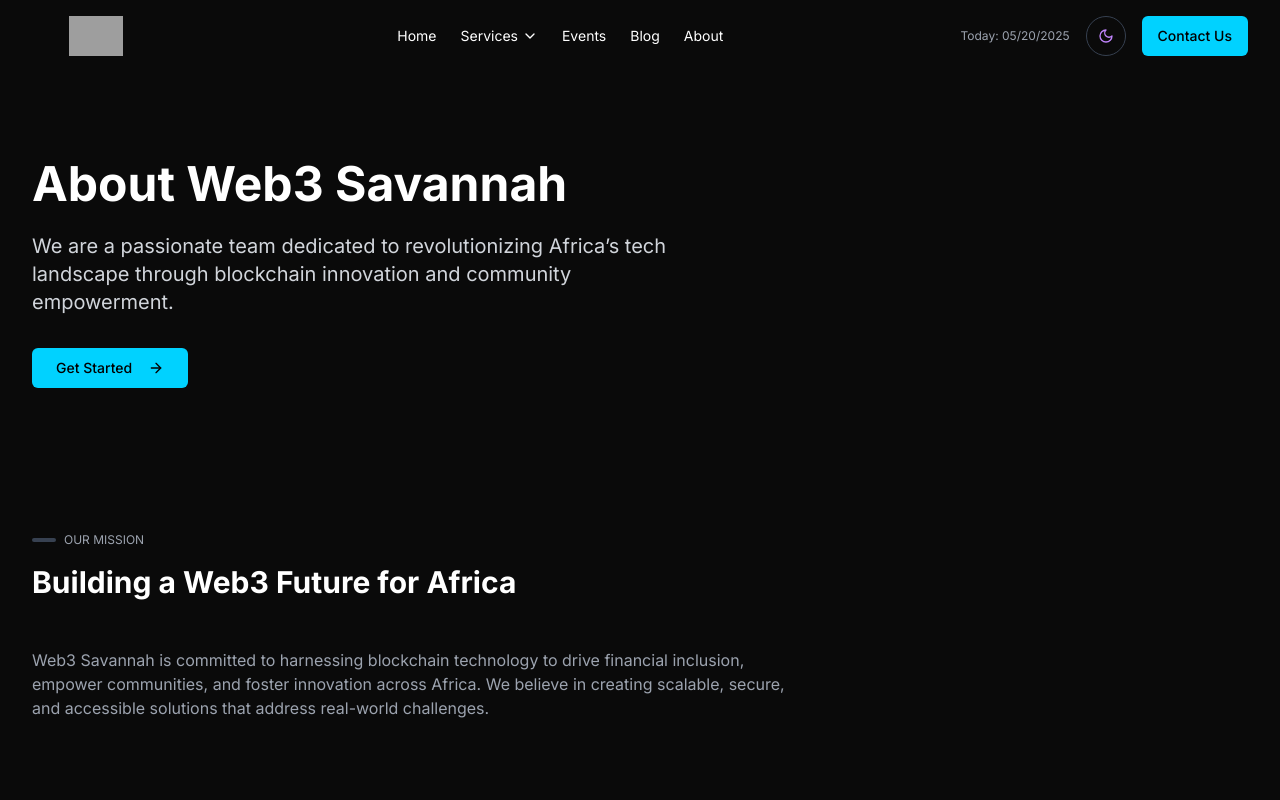
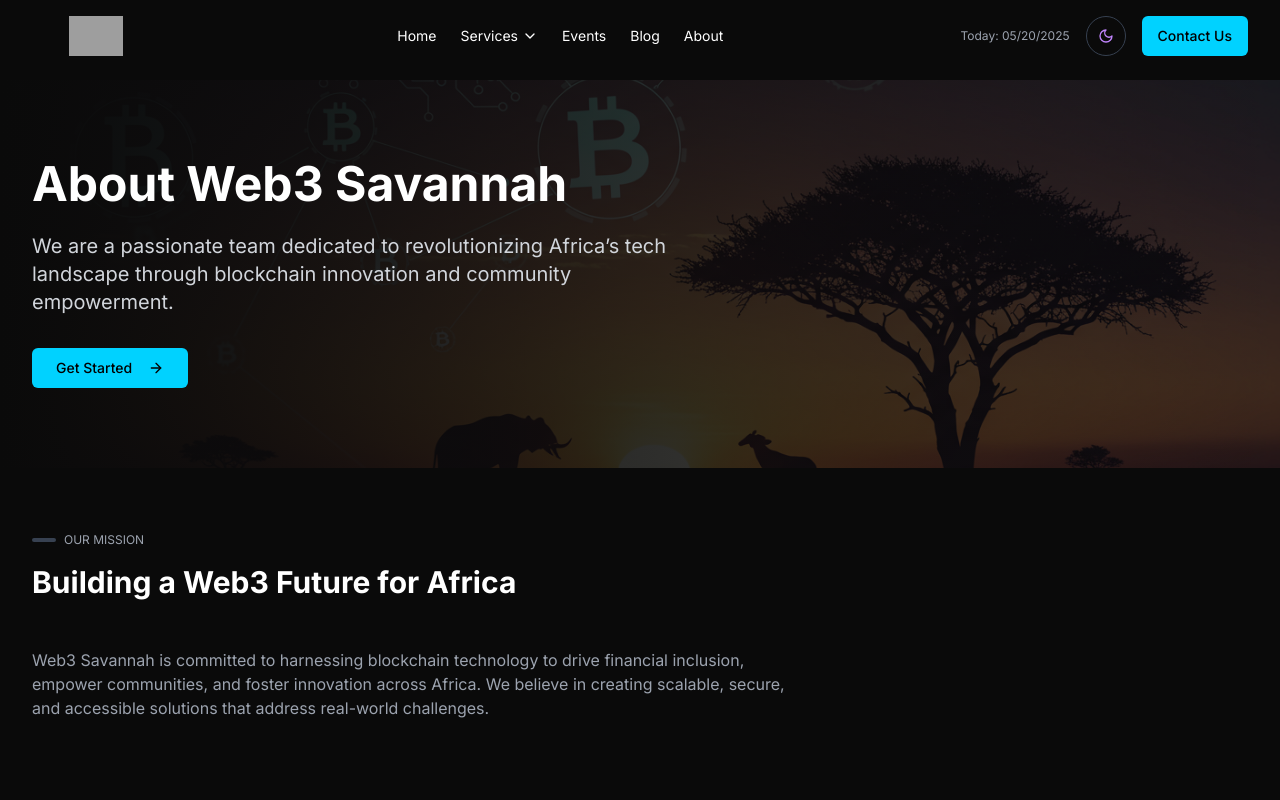
Before and after one commit to Rustaman254/web3Savannah, a Next.js app: page /about in a window 1280 px wide. Shown: the top 800 px of the page. Built offline with nearby package versions, Linux system fonts and the light colour scheme; grey boxes are pictures that could not be loaded.

Commit message:
Update page.tsx

```diff
--- a/app/about/page.tsx
+++ b/app/about/page.tsx
@@ -62,7 +62,7 @@ export default function AboutPage() {
       <ServiceHero
         title="About Web3 Savannah"
         description="We are a passionate team dedicated to revolutionizing Africa’s tech landscape through blockchain innovation and community empowerment."
-        image="/Image_fx (12).jpg"
+        image="/savannah-devs.jpg"
       />
 
       {/* Our Mission */}
```
